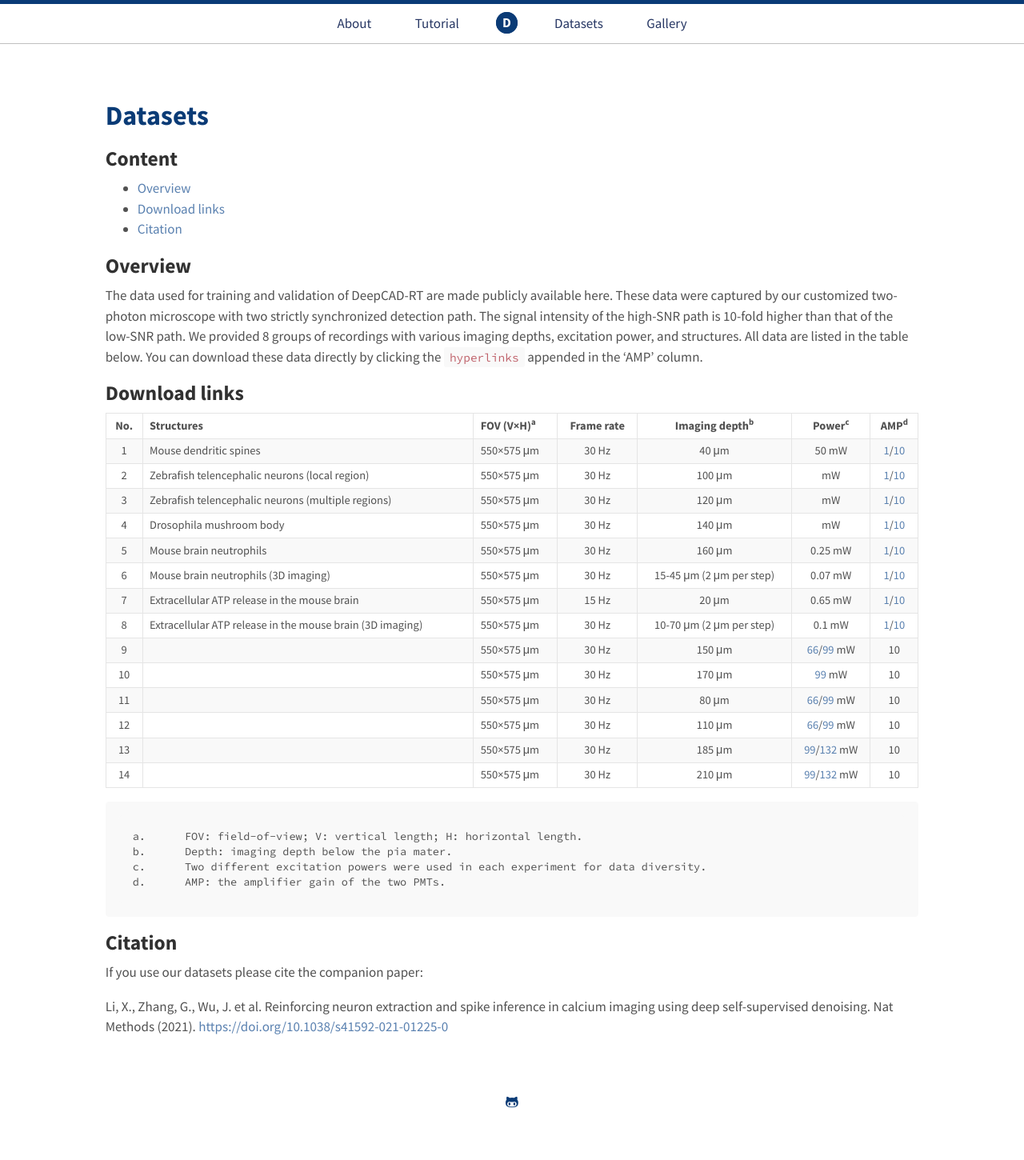
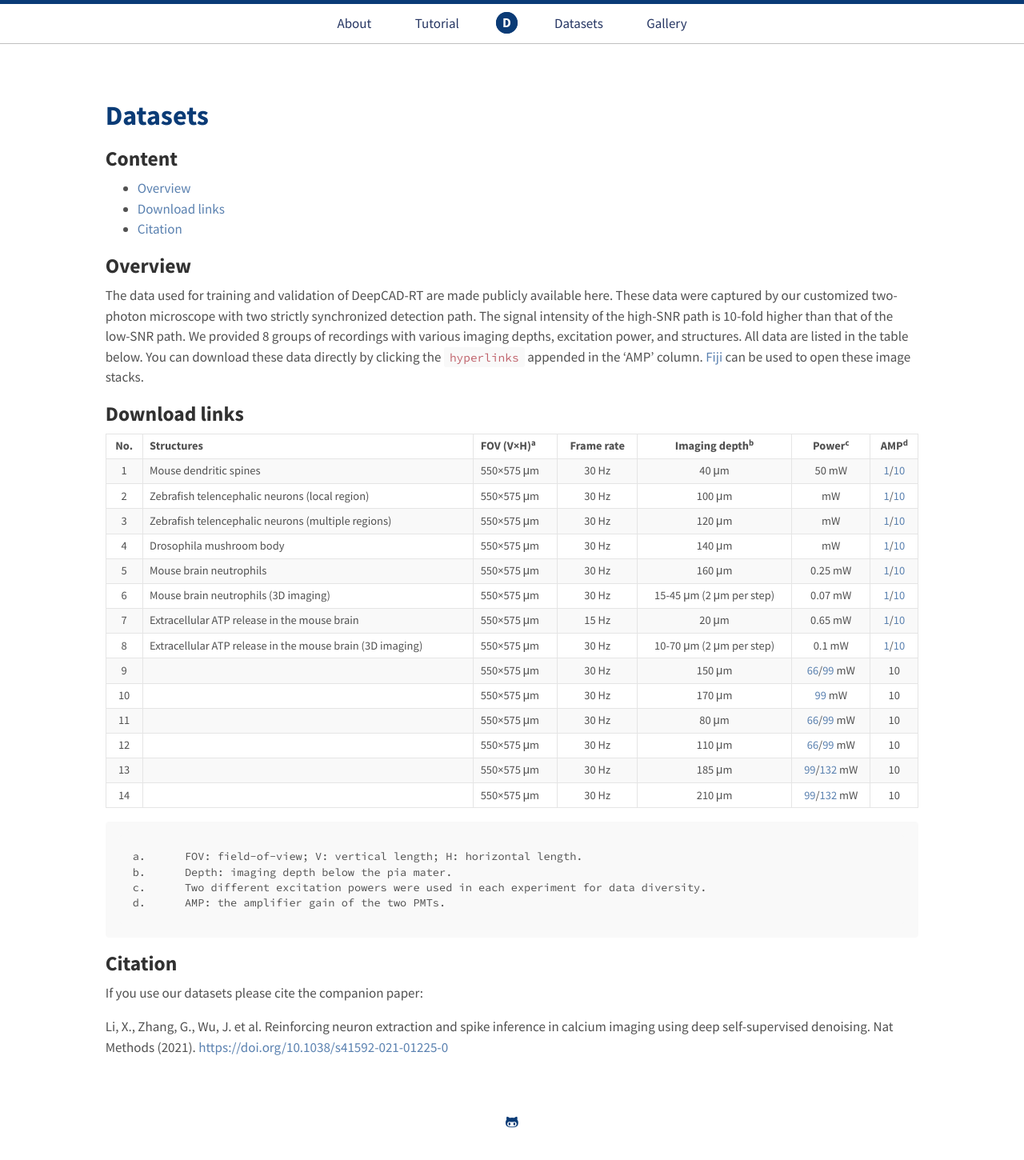
Before and after one commit to cabooster/DeepCAD-RT, a Jekyll site: the page built from Datasets.md, in a window 1280 px wide. Shown: the whole page at 80% size. Built offline with Jekyll 4.4.1, drawn with Linux system fonts in a browser that asks for light colours; before the commit the page ends 1424 px from its top, so only the background shows below that.

Commit message:
Update Datasets.md

```diff
--- a/Datasets.md
+++ b/Datasets.md
@@ -11,7 +11,7 @@ title: Datasets
 
 ## Overview
 
-The data used for training and validation of DeepCAD-RT are made publicly available here. These data were captured by our customized two-photon microscope with two strictly synchronized detection path. The signal intensity of the high-SNR path is 10-fold higher than that of the low-SNR path. We provided 8 groups of recordings with various imaging depths, excitation power, and structures. All data are listed in the table below. You can download these data directly by clicking the `hyperlinks` appended in the 'AMP' column.
+The data used for training and validation of DeepCAD-RT are made publicly available here. These data were captured by our customized two-photon microscope with two strictly synchronized detection path. The signal intensity of the high-SNR path is 10-fold higher than that of the low-SNR path. We provided 8 groups of recordings with various imaging depths, excitation power, and structures. All data are listed in the table below. You can download these data directly by clicking the `hyperlinks` appended in the 'AMP' column. [Fiji](https://imagej.net/software/fiji/downloads) can be used to open these image stacks.
 
 ## Download links
 
```
